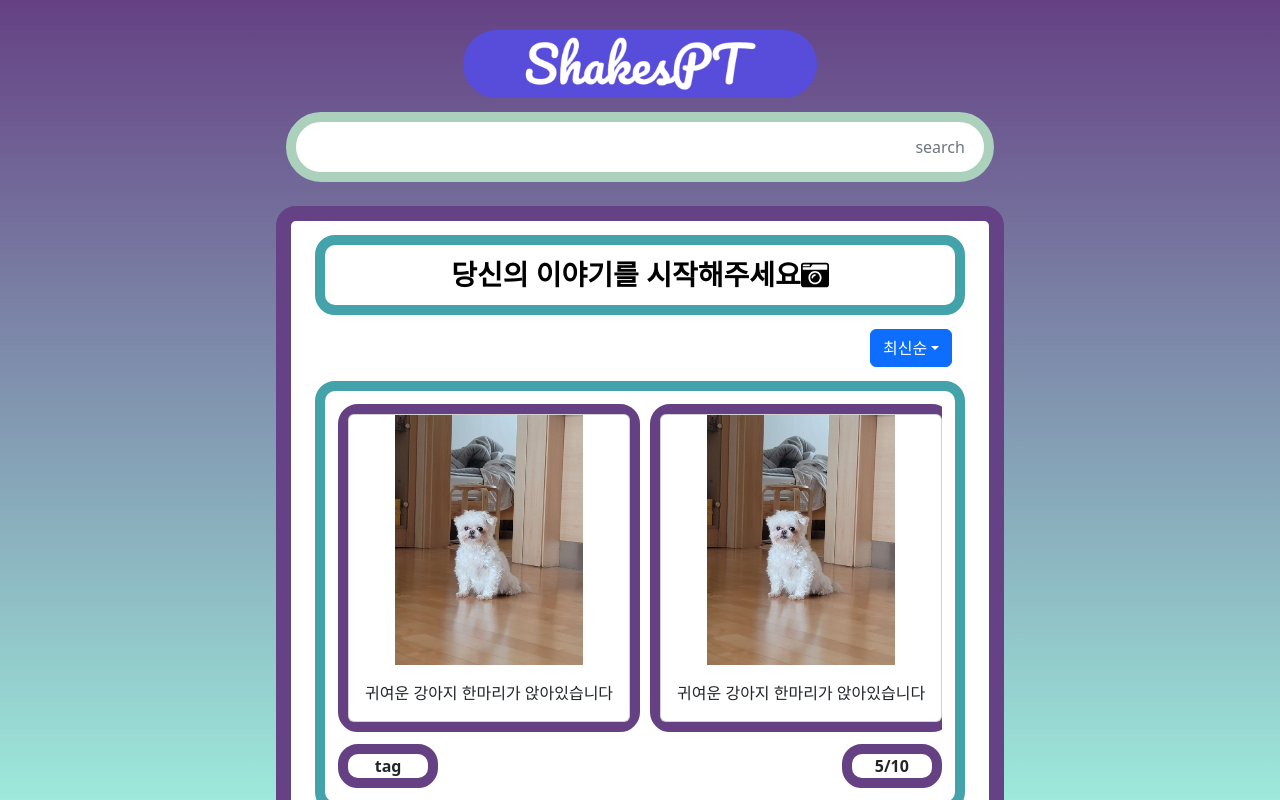
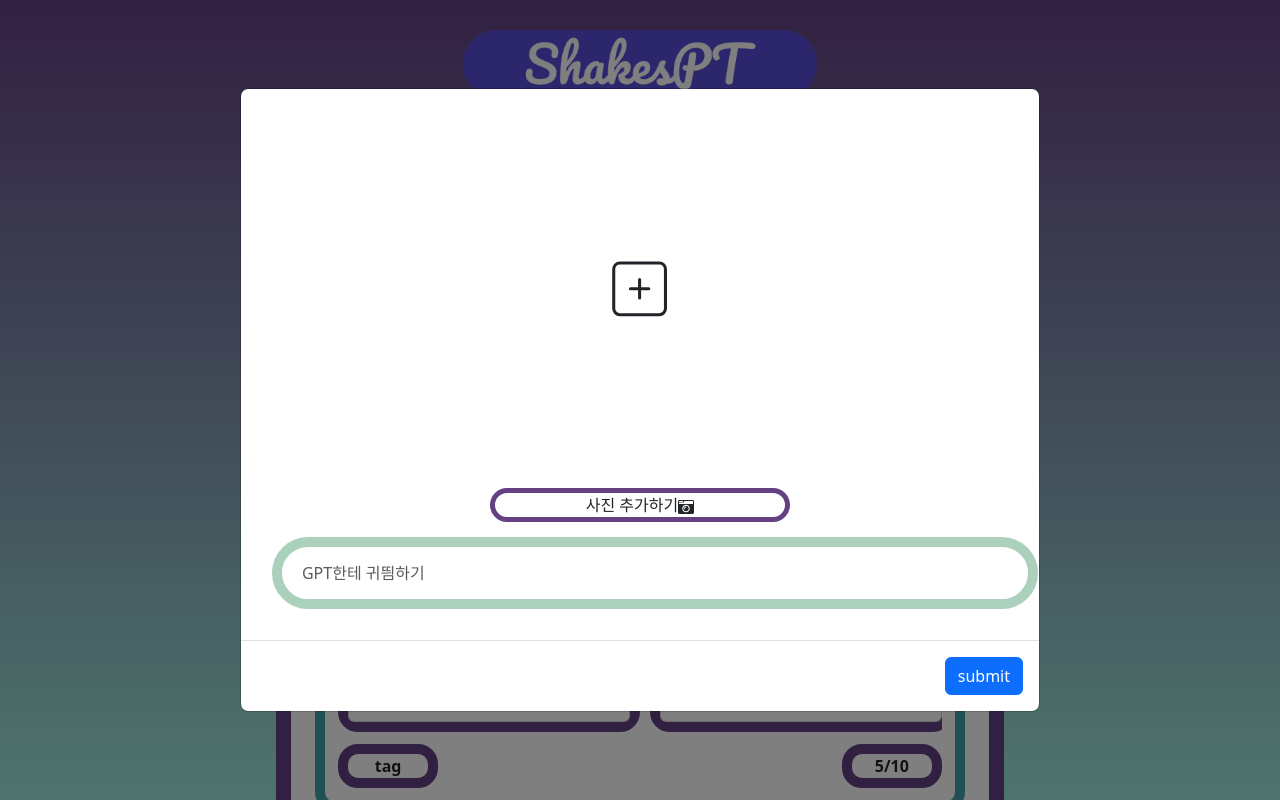
Before and after one commit to krafton-jungle-5th/shakesPT, a React (Create React App) app in the folder shakespt-front/: page / in a window 1280 px wide. Both pictures are taken after a click on the button "당신의 이야기를 시작해주세요". Shown: the top 800 px of the page. Built offline with nearby package versions, Linux system fonts and the light colour scheme.

Commit message:
Feat : 모달창 제작 완료

```diff
--- a/shakespt-front/src/App.css
+++ b/shakespt-front/src/App.css
@@ -129,3 +129,33 @@
     display: flex;
     margin-left: 80%;
 }
+
+.modal-container {
+    display: flex !important;
+    flex-direction: column !important;
+    justify-content: center;
+    align-content: center;
+    text-align: center;
+}
+
+.modal-photo {
+    width: 300px;
+    margin: auto;
+    border-radius: 20px;
+    border: solid #654184 5px;
+}
+
+.default-image {
+    flex-wrap : wrap;
+    display: flex;
+    align-content: center;
+    justify-content: center;
+    height: 23rem;
+    border-radius: 30px;
+    margin-bottom: 15px;
+}
+
+.plus {
+    width: 20%;
+    height: 20%;
+}
--- a/shakespt-front/src/App.js
+++ b/shakespt-front/src/App.js
@@ -1,10 +1,14 @@
 import './App.css';
 import {Button, Dropdown, DropdownButton, Form, InputGroup} from 'react-bootstrap'
-import React from "react";
+import React, {useState} from "react";
 import WrapVertical from "./components/WrapVertical";
-import { FaCameraRetro } from "react-icons/fa";
+import {FaCameraRetro} from "react-icons/fa";
+import VerticallyCenteredModal from "./components/VerticallyCenteredModal";
 
 function App() {
+
+    const [modalOpen, setModalOpen] = useState(false);
+
     return (
         <div className="mainContainer">
             <div>
@@ -22,9 +26,14 @@
                     </InputGroup>
                 </div>
                 <div className="content">
-                    <button className="append-card-container">
+                    <button className="append-card-container" onClick={() => setModalOpen(true)}>
                         <h3 className="content-text">당신의 이야기를 시작해주세요<FaCameraRetro/></h3>
                     </button>
+
+                    <VerticallyCenteredModal
+                        show = {modalOpen}
+                        onHide = {() => setModalOpen(false)}
+                    />
                     <DropdownButton className="dropdown-custom" id="dropdown-basic-button" title="최신순">
                         <Dropdown.Item href="#/action-1">최신순</Dropdown.Item>
                         <Dropdown.Item href="#/action-2">완료된 글</Dropdown.Item>
@@ -33,6 +42,7 @@
 
                     {/*이곳에 무한 스크롤 관련 옵션을 넣어야함*/}
                     {/*서버에서 요청한 값을 map으로 돌리며 해당 component를 생성*/}
+                    <div>
                         <WrapVertical/>
                         <WrapVertical/>
                         <WrapVertical/>
@@ -42,6 +52,8 @@
                         <WrapVertical/>
                         <WrapVertical/>
                         <WrapVertical/>
+
+                    </div>
                 </div>
             </div>
         </div>
--- /dev/null
+++ b/shakespt-front/src/components/VerticallyCenteredModal.jsx
@@ -0,0 +1,72 @@
+import React, {useState} from 'react';
+import {Button, Form, InputGroup, Modal} from "react-bootstrap";
+import {FaCameraRetro} from "react-icons/fa";
+import {CiCirclePlus, CiSquarePlus} from "react-icons/ci";
+
+function VerticallyCenteredModal(props) {
+    const [imgSrc, setImgSrc] = useState('');
+    const fileChange = (fileBlob) => {
+        const reader = new FileReader(); // file, Blob 객체를 핸들링하는데 사용
+        // File, Blob 객체를 사용해 특정 파일을 읽어들여
+        // js에서 파일에 접근할 수 있게 도와줌
+        reader.readAsDataURL(fileBlob); // File 혹은 Blob 을 읽은 뒤 base64로 인코딩한 문자열을
+                                        //FileReader 인스턴스의 result라는 속성에 담아줌
+        return new Promise((resolve) => {
+            reader.onload = () => {       // FileReader가 성공적으로 파일을 읽어들였을 때 트리거 되는 이벤트 핸들러
+                // 이 내부에 우리가 원하는 로직을 넣어주면 됨
+                // 이번과 같은 경우는 setState로 img값 받기
+                setImgSrc(reader.result);
+                resolve();
+            };
+        });
+    }
+
+    return (
+        <Modal
+            {...props}
+            size="lg"
+            aria-labelledby="contained-modal-title-vcenter"
+            centered
+        >
+            <Modal.Body className={'modal-container'}>
+                <input
+                    id="inputFile"
+                    type="file"
+                    name="file"
+                    accept='image/*'
+                    style={{"display": "none"}}
+                    onChange={(e) => {
+                        fileChange(e.target.files[0])
+                    }}/>
+                {/* 조건부 렌더링을 통해 imgSrc가 비어있을 때 기본 이미지를 보여줍니다. */}
+                {imgSrc ? (
+                    <img src={imgSrc}/>
+                ) : (
+                    <div className={'default-image'}>
+                        <CiSquarePlus className={'plus'}/>
+                    </div>
+                )}
+                <div
+                    className={'modal-photo'}
+                    onClick={() => {
+                        document.getElementById('inputFile').click()
+                    }}>
+                    사진 추가하기<FaCameraRetro/>
+                </div>
+                <InputGroup className="search">
+                    <Form.Control
+                        className="search-box"
+                        aria-label="Example text with button addon"
+                        aria-describedby="basic-addon1"
+                        placeholder={"GPT한테 귀띔하기"}
+                    />
+                </InputGroup>
+            </Modal.Body>
+            <Modal.Footer>
+                <Button onClick={props.onHide}>submit</Button>
+            </Modal.Footer>
+        </Modal>
+    );
+}
+
+export default VerticallyCenteredModal;
```
Also changed, not shown: 1 other file (tests, documents, lock files or other folders). Lines whose indentation alone changed are shown as unchanged.
